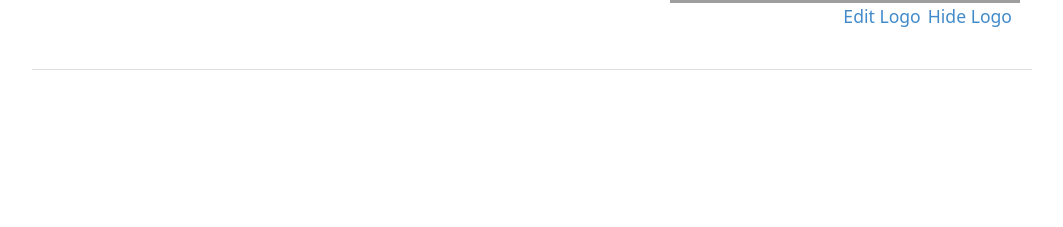
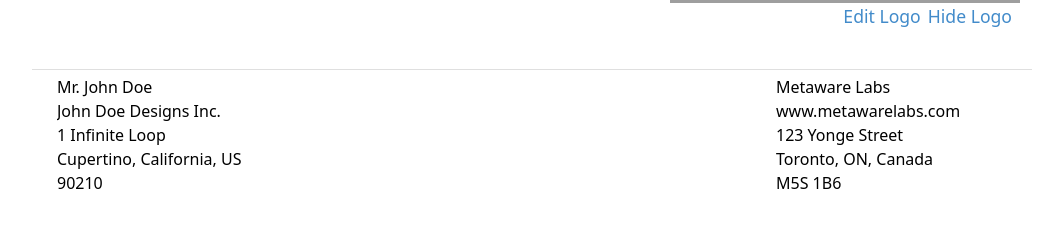
Before and after one commit to pedroeduardobibiano/fiscal-project, a React (Create React App) app: page / in a window 1280 px wide. Shown: the part 355-582 px from the top of the page, without its empty margins (108-1171 px from the left). Built offline with nearby package versions, Linux system fonts and the light colour scheme; grey boxes are pictures that could not be loaded.

Commit message:
entering inputs

```diff
--- a/src/App.tsx
+++ b/src/App.tsx
@@ -1,4 +1,5 @@
 import '../src/App.css';
+import Form from './components/form';
 import Header from './components/header';
 import Title from './components/Title';
 import { Invoice } from './types/invoice';
@@ -7,6 +8,7 @@
   const setInvoiceNumber = (invoiceNumber: string) => {
     invoice.invoiceNumber = invoiceNumber;
   };
+
 
   const invoice: Invoice = {
     tax: 13,
@@ -38,6 +40,7 @@
     <div className="main-content">
       <Header />
       <Title invoice={invoice} setInvoiceNumber={setInvoiceNumber} />
+      <Form invoice={invoice} setInvoiceNumber={setInvoiceNumber}/>
     </div>
   );
 };
--- /dev/null
+++ b/src/components/form/index.tsx
@@ -0,0 +1,129 @@
+import React, { useState } from 'react';
+import { Invoice } from '../../types/invoice';
+import './style.css';
+
+type Props = {
+  invoice: Invoice;
+  setInvoiceNumber: (invoiceNumber: string) => void;
+
+};
+
+const Form = (props: Props) => {
+  const [changeName, setChangeName] = useState<string>(
+    props.invoice.customerInfo.name
+  );
+
+
+  const [webLink, setwebLink] = useState<string>(
+    props.invoice.customerInfo.webLink
+  );
+
+  const [firstAddress, setfirstAdress] = useState<string>(
+    props.invoice.customerInfo.address
+  );
+  const [secondAddress, setsecondAddress] = useState<string>(
+    props.invoice.customerInfo.secondAddress
+  );
+  const [postalCode, setpostalCode] = useState<string>(
+    props.invoice.customerInfo.postal
+  );
+
+  const [companyName, setcompanyName] = useState<string>(
+    props.invoice.companyInfo.name
+  );
+  const [webLinkCompany, setwebLinkCompany] = useState<string>(
+    props.invoice.companyInfo.webLink
+  );
+  const [firstAddressCompany, setfirstAddressCompany] = useState<string>(
+    props.invoice.companyInfo.address
+  );
+  const [secondAddressCompany, setsecondAddressCompany] = useState<string>(
+    props.invoice.companyInfo.secondAddress
+  );
+  const [postalCodeCompany, setpostalCodeCompany] = useState<string>(
+    props.invoice.companyInfo.postal
+  );
+
+  return (
+    <div className="main-forms">
+      <div className="left-side-forms">
+        <div className="left-side-forms-input">
+          <input
+            value={changeName}
+            type="text"
+            name="invoice-input"
+            id="invoice-input"
+          />
+
+          <input
+            value={webLink}
+            type="text"
+            name="invoice-input"
+            id="invoice-input"
+          />
+
+          <input
+            value={firstAddress}
+            type="text"
+            name="invoice-input"
+            id="invoice-input"
+          />
+
+          <input
+            value={secondAddress}
+            type="text"
+            name="invoice-input"
+            id="invoice-input"
+          />
+
+          <input
+            value={postalCode}
+            type="text"
+            name="invoice-input"
+            id="invoice-input"
+          />
+        </div>
+      </div>
+      <div className="right-side-forms">
+        <div className="right-side-forms-input">
+          <input
+            value={companyName}
+            type="text"
+            name="invoice-input"
+            id="invoice-input"
+          />
+
+          <input
+            value={webLinkCompany}
+            type="text"
+            name="invoice-input"
+            id="invoice-input"
+          />
+
+          <input
+            value={firstAddressCompany}
+            type="text"
+            name="invoice-input"
+            id="invoice-input"
+          />
+
+          <input
+            value={secondAddressCompany}
+            type="text"
+            name="invoice-input"
+            id="invoice-input"
+          />
+
+          <input
+            value={postalCodeCompany}
+            type="text"
+            name="invoice-input"
+            id="invoice-input"
+          />
+        </div>
+      </div>
+    </div>
+  );
+};
+
+export default Form;
--- /dev/null
+++ b/src/components/form/style.css
@@ -0,0 +1,14 @@
+.main-forms {
+  display: flex;
+  justify-content: space-between;
+  padding: 5px 25px 0px 25px;
+}
+
+.left-side-forms-input {
+  display: flex;
+  flex-direction: column;
+}
+.right-side-forms-input {
+  display: flex;
+  flex-direction: column;
+}
```
Also changed, not shown: src/App.css (+5 -5 lines).
